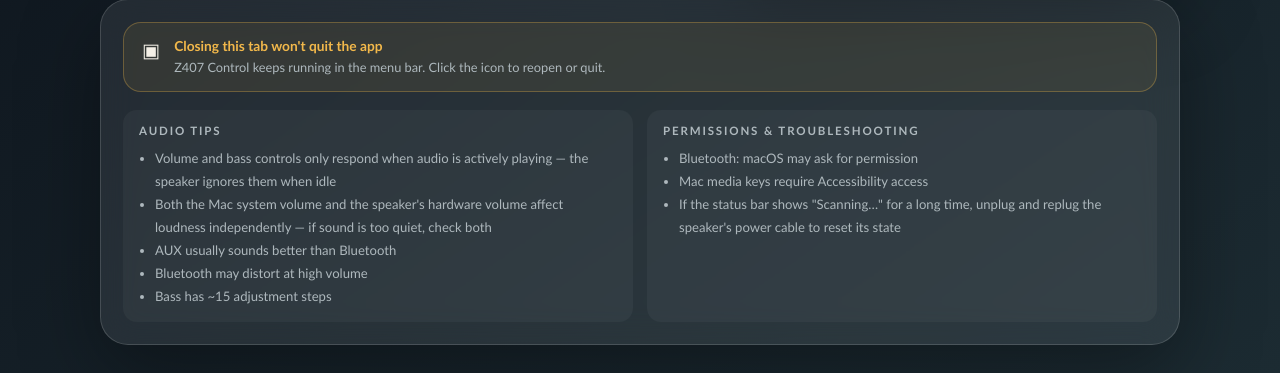
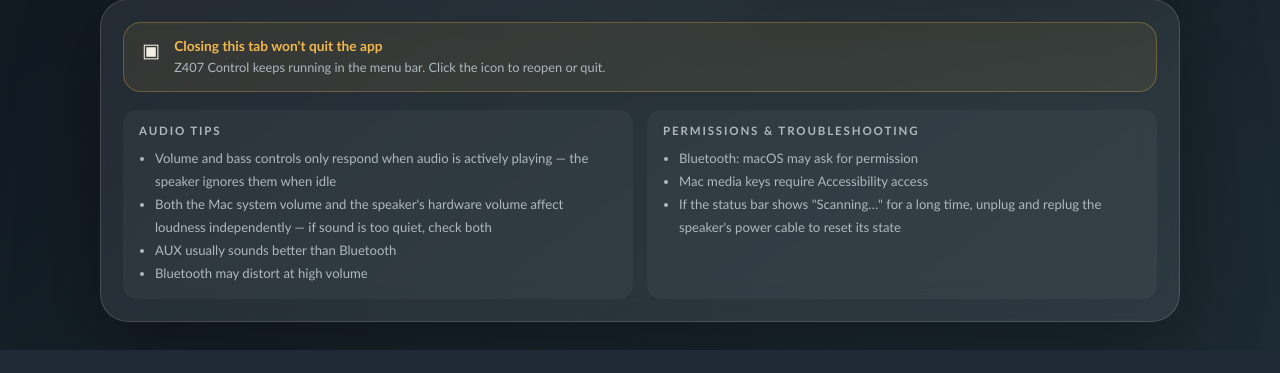
Before and after one commit to LCY000/Logitech-Z407-Remote-Control-Web-App---MacOS, a Python web app: template templates/index.html in a window 1280 px wide. Shown: the part 1267-1640 px from the top of the page. After the commit the page ends 1617 px from the top, so only its background shows below. Run offline with Jinja, Linux system fonts and the light colour scheme; the template is opened without the code that fills it, so the values that code supplies are empty.

Commit message:
docs: remove bass step count tip from Audio Tips
Co-Authored-By: Claude Sonnet 4.6 <noreply@anthropic.com>

```diff
--- a/templates/index.html
+++ b/templates/index.html
@@ -481,7 +481,6 @@
                             <li>Both the Mac system volume and the speaker's hardware volume affect loudness independently — if sound is too quiet, check both</li>
                             <li>AUX usually sounds better than Bluetooth</li>
                             <li>Bluetooth may distort at high volume</li>
-                            <li>Bass has ~15 adjustment steps</li>
                         </ul>
                     </div>
                     <div class="notes-card" id="troubleshootingCard">
```
